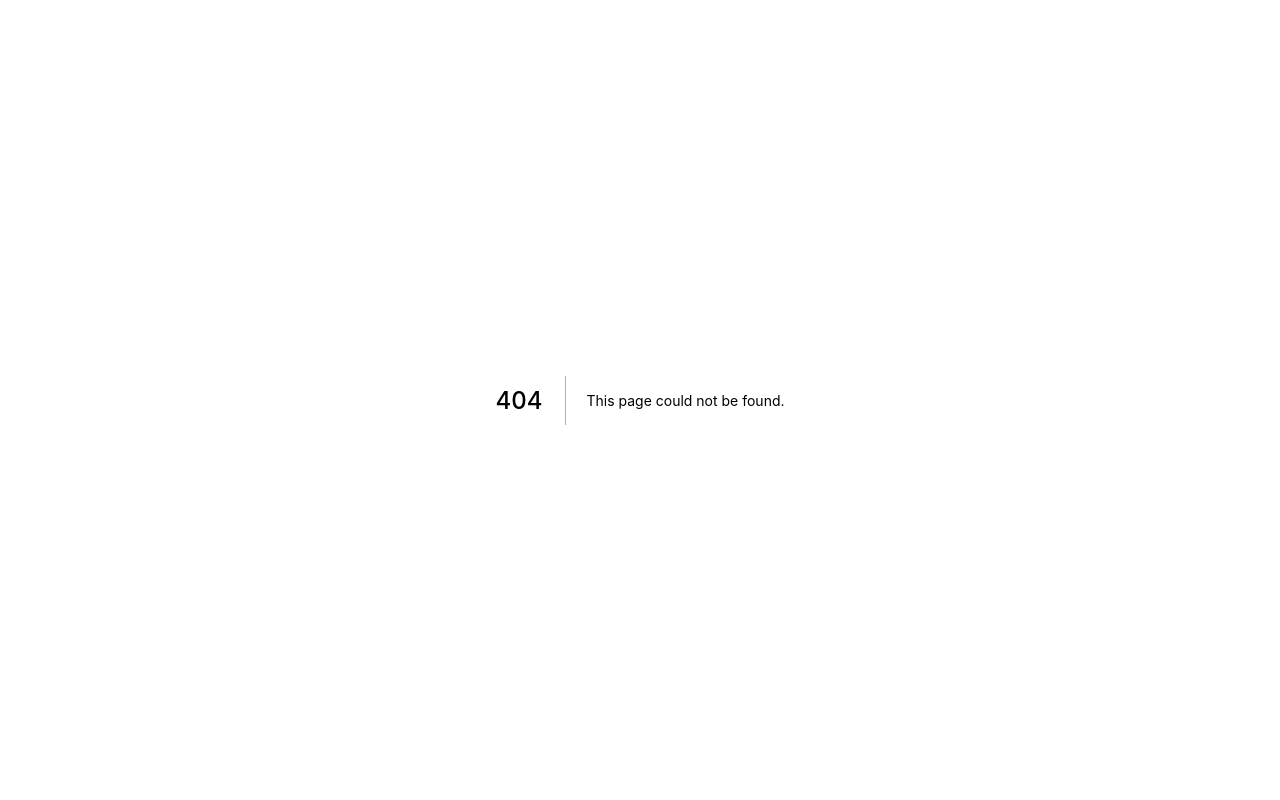
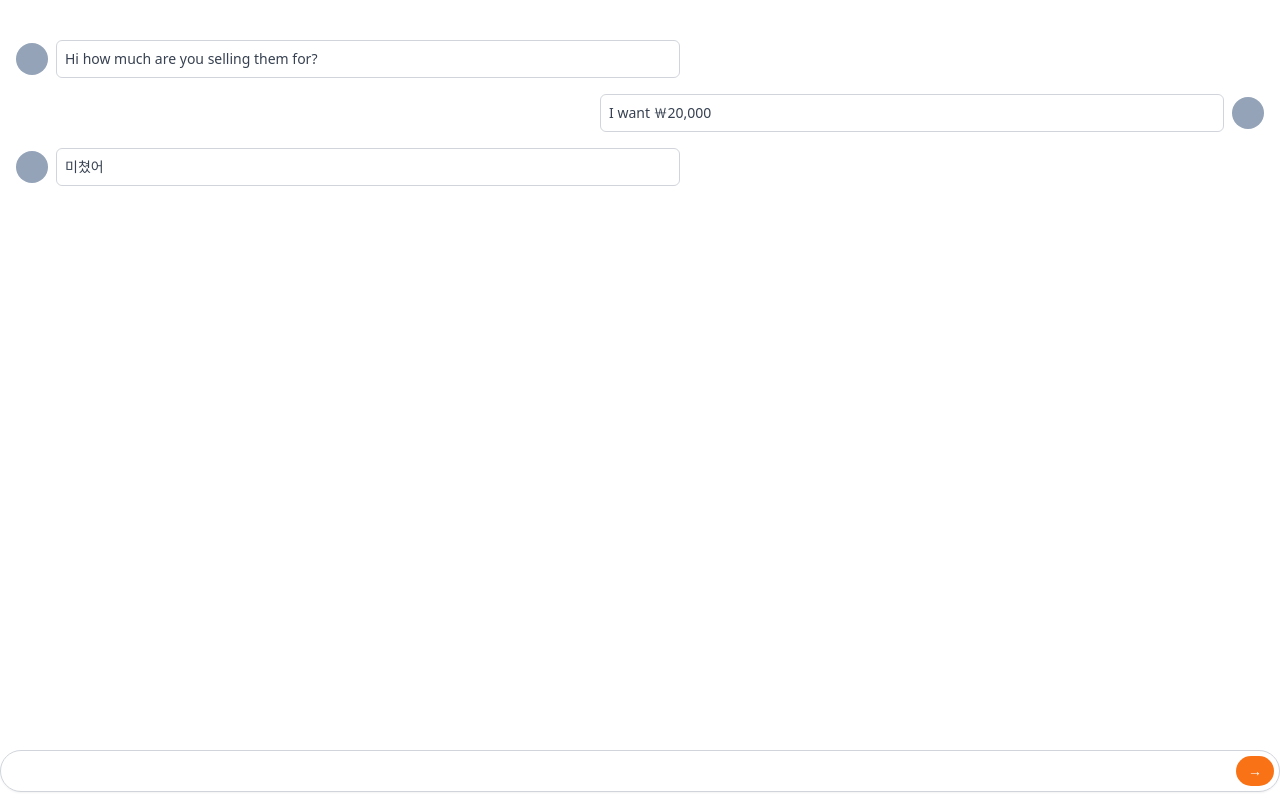
Before and after one commit to namwookyung/carrot-market, a Next.js app: page /chats/1 in a window 1280 px wide. Before the commit this address had no page. Built offline with nearby package versions, Linux system fonts and the light colour scheme.

Commit message:
채팅 화면 구성_24.06.23

```diff
--- /dev/null
+++ b/pages/chats/[id].tsx
@@ -0,0 +1,38 @@
+import type { NextPage } from "next";
+
+const ChatDetail: NextPage = () => {
+  return (
+    <div className="py-10 px-4 space-y-4">
+      <div className="flex items-center space-x-2">
+        <div className="w-8 h-8 rounded-full bg-slate-400" />
+        <div className="w-1/2 text-sm text-gray-700 p-2 border border-gray-300 rounded-md">
+            <p>Hi how much are you selling them for?</p>
+        </div>
+      </div>
+      <div className="flex flex-row-reverse items-center space-x-2 space-x-reverse">
+        <div className="w-8 h-8 rounded-full bg-slate-400" />
+        <div className="w-1/2 text-sm text-gray-700 p-2 border border-gray-300 rounded-md">
+            <p>I want ￦20,000</p>
+        </div>
+      </div>
+      <div className="flex items-center space-x-2">
+        <div className="w-8 h-8 rounded-full bg-slate-400" />
+        <div className="w-1/2 text-sm text-gray-700 p-2 border border-gray-300 rounded-md">
+            <p>미쳤어</p>
+        </div>
+      </div>
+      <div className="fixed w-full mx-auto max-x-md bottom-2 inset-x-0">
+        <div className="flex relative items-center">
+          <input type="text" className="shadow-sm rounded-full w-full border-gray-300 focus:ring-orange-500 focus:outline-none pr-12 focus:border-orange-500" />
+          <div className="absolute inset-y-0 flex py-1.5 pr-1.5 right-0">
+            <button className="flex focus:ring-2 focus:ring-offset-2 focus:ring-orange-500 items-center bg-orange-500 rounded-full px-3 hover:bg-orange-600 text-sm cursor-pointer text-white">
+                &rarr;
+            </button>
+          </div>
+        </div>
+      </div>
+    </div>
+  );
+};
+
+export default ChatDetail;
```
Also changed, not shown: pages/chats/index.tsx (renamed from pages/chats.tsx).
